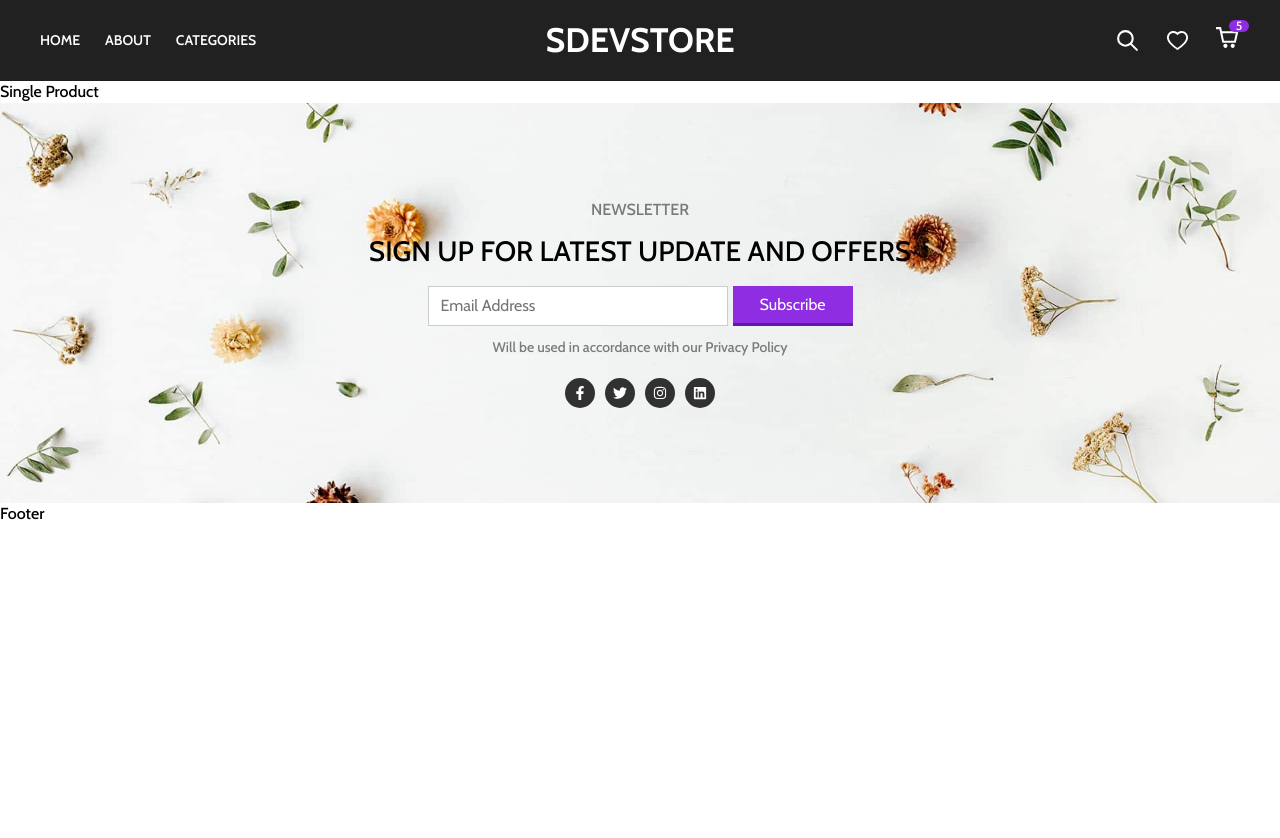
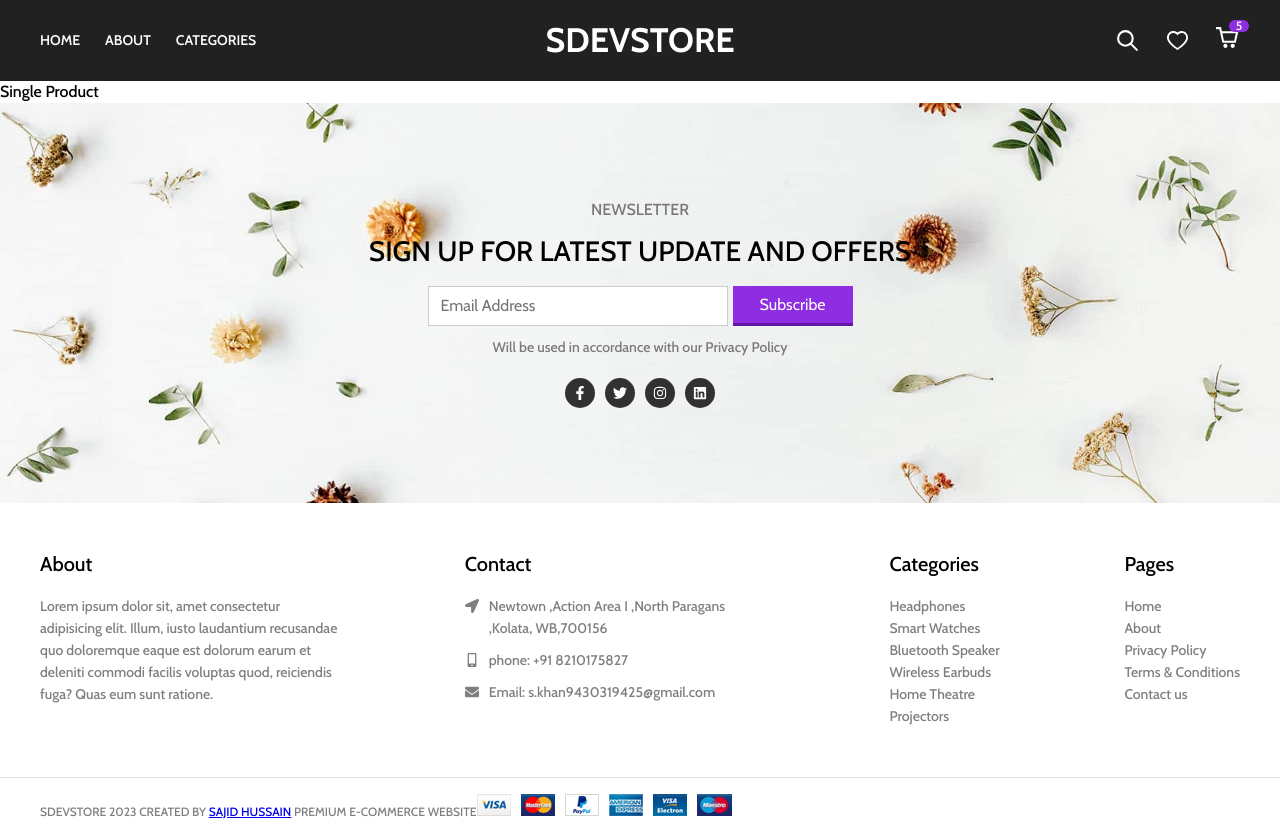
Before and after one commit to Sajid-tech/Strapi-E-Commerce-Client-React, a React (Create React App) app: page /product/1 in a window 1280 px wide. Before the commit the page ends 800 px from the top, so only its background shows below. Built offline with nearby package versions, Linux system fonts and the light colour scheme.

Commit message:
Footer section done

```diff
--- a/src/components/Footer/Footer.jsx
+++ b/src/components/Footer/Footer.jsx
@@ -1,6 +1,73 @@
+import React from "react";
 import "./Footer.scss";
+import { FaMobileAlt, FaEnvelope, FaLocationArrow } from "react-icons/fa";
+import Payment from "../../assets/payments.png";
+
 const Footer = () => {
-    return <div>Footer</div>;
+  return (
+    <footer className="footer">
+      <div className="footer-content">
+        <div className="col">
+          <div className="title">About</div>
+          <div className="text">
+            Lorem ipsum dolor sit, amet consectetur adipisicing elit. Illum,
+            iusto laudantium recusandae quo doloremque eaque est dolorum earum
+            et deleniti commodi facilis voluptas quod, reiciendis fuga? Quas eum
+            sunt ratione.
+          </div>
+        </div>
+
+        <div className="col">
+          <div className="title">Contact</div>
+          <div className="c-item">
+            <FaLocationArrow />
+            <div className="text">
+              Newtown ,Action Area I ,North Paragans ,Kolata, WB,700156
+            </div>
+          </div>
+          <div className="c-item">
+            <FaMobileAlt />
+            <div className="text">phone: +91 8210175827</div>
+          </div>
+          <div className="c-item">
+            <FaEnvelope />
+            <div className="text">Email: s.khan9430319425@gmail.com</div>
+          </div>
+        </div>
+
+        <div className="col">
+          <div className="title">Categories</div>
+          <div className="text">Headphones</div>
+          <div className="text">Smart Watches</div>
+          <div className="text">Bluetooth Speaker</div>
+          <div className="text">Wireless Earbuds</div>
+          <div className="text">Home Theatre</div>
+          <div className="text">Projectors</div>
+        </div>
+
+        <div className="col">
+          <div className="title">Pages</div>
+          <div className="text">Home</div>
+          <div className="text">About</div>
+          <div className="text">Privacy Policy</div>
+          <div className="text">Terms & Conditions</div>
+          <div className="text">Contact us</div>
+        </div>
+      </div>
+      <div className="bottom-bar">
+        <div className="bottom-bar-content">
+          <div className="text">
+            SDEVSTORE 2023 CREATED BY{" "}
+            <a target="blank" href="https://www.linkedin.com/in/sajidhussain7/">
+              SAJID HUSSAIN
+            </a>{" "}
+            PREMIUM E-COMMERCE WEBSITE
+            <img src={Payment} alt="payment" />
+          </div>
+        </div>
+      </div>
+    </footer>
+  );
 };
 
 export default Footer;
--- a/src/components/Footer/Footer.scss
+++ b/src/components/Footer/Footer.scss
@@ -1 +1,75 @@
 @import "../../css-config/mixins.scss";
+.footer {
+    width: 100%;
+    .footer-content {
+        padding: 50px 20px;
+        max-width: 1200px;
+        margin: 0 auto;
+        display: flex;
+        flex-flow: wrap;
+        gap: 20px;
+        @include md {
+            justify-content: space-between;
+            padding: 50px 0;
+        }
+        .col {
+            max-width: 300px;
+            &:nth-child(3) {
+                width: 150px;
+                @include md {
+                    width: auto;
+                }
+            }
+            .title {
+                margin-bottom: 20px;
+                font-size: 20px;
+            }
+            .text {
+                color: rgba(0, 0, 0, 0.5);
+                font-size: 14px;
+            }
+            .c-item {
+                display: flex;
+                margin-bottom: 10px;
+                svg {
+                    flex-shrink: 0;
+                    font-size: 14px;
+                    margin-right: 10px;
+                    margin-top: 4px;
+                    color: rgba(0, 0, 0, 0.5);
+                }
+            }
+            span {
+                &.text {
+                    display: block;
+                    margin-bottom: 10px;
+                    cursor: pointer;
+                }
+            }
+        }
+    }
+    .bottom-bar {
+        border-top: 1px solid rgba(0, 0, 0, 0.1);
+        .bottom-bar-content {
+            padding: 20px;
+            display: flex;
+            align-items: center;
+            flex-direction: column;
+            text-align: center;
+            gap: 10px;
+            @include md {
+                padding: 0;
+                height: 60px;
+                max-width: 1200px;
+                margin: 0 auto;
+                flex-direction: row;
+                justify-content: space-between;
+                text-align: left;
+            }
+            .text {
+                font-size: 12px;
+                color: rgba(0, 0, 0, 0.5);
+            }
+        }
+    }
+}
```
